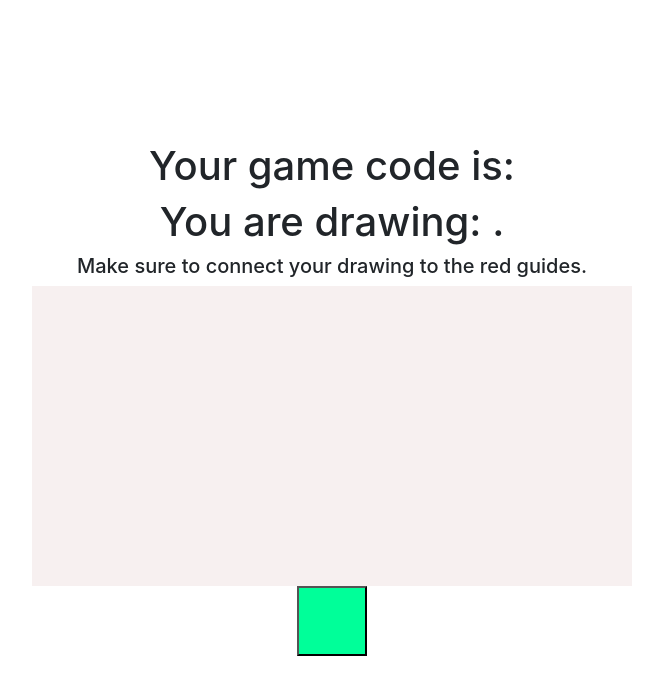
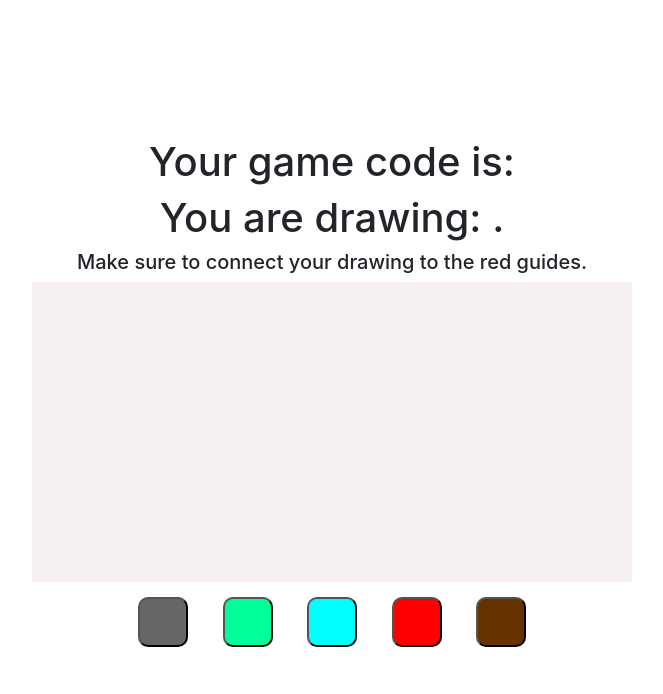
Before and after one commit to JackCotter/Draw.io, a website: page frontend/index.html in a window 1280 px wide. Both pictures are taken after typing "Sample" into the empty fields and a click on the button "Create New Game". Shown: the whole page, without its empty margins (308-971 px from the left). Drawn offline with nearby package versions, Linux system fonts and the light colour scheme; no server answers.

Commit message:
added 4 colours

```diff
--- a/frontend/index.html
+++ b/frontend/index.html
@@ -8,6 +8,51 @@
     <style>
         #gameScreen {
           display: none;
+        }
+        #default {
+          width: 50px;
+          height: 50px;
+          background-color:#666666;
+          stroke-width:6;
+          stroke:black;
+          border-radius: 10px;
+          margin: 15px;
+        }
+        #green {
+          width: 50px;
+          height: 50px;
+          background-color:#00ff99;
+          stroke-width:6;
+          stroke:black;
+          border-radius: 10px;
+          margin: 15px;
+        }
+        #blue {
+          width: 50px;
+          height: 50px;
+          background-color:#00ffff;
+          stroke-width:6;
+          stroke:black;
+          border-radius: 10px;
+          margin: 15px;
+        }
+        #red {
+          width: 50px;
+          height: 50px;
+          background-color:#ff0000;
+          stroke-width:6;
+          stroke:black;
+          border-radius: 10px;
+          margin: 15px;
+        }
+        #brown {
+          width: 50px;
+          height: 50px;
+          background-color:#663300;
+          stroke-width:6;
+          stroke:black;
+          border-radius: 10px;
+          margin: 15px;
         }
       </style>
 </head>
@@ -48,7 +93,13 @@
                   <canvas id="canvas"></canvas>
 
 
-                  <div><button id="green" style="width: 70px;height: 70px;background-color:#00ff99;stroke-width:6;stroke:black;"></button></div>
+                  <div>
+                    <button id="default"></button>
+                    <button id="green" ></button>
+                    <button id="blue"></button>
+                    <button id="red"></button>
+                    <button id="brown"></button>
+                  </div>
                 </div>
               </div>
         </div>
@@ -92,10 +143,30 @@
         const gameCodeInput = document.getElementById('gameCodeInput');
         const gameCodeDisplay = document.getElementById('gameCodeDisplay');
         const gameInstructions = document.getElementById('gameInstructions');
+        const defaultButton = document.getElementById('default');
         const greenButton = document.getElementById('green');
+        const blueButton = document.getElementById('blue');
+        const redButton = document.getElementById('red');
+        const brownButton = document.getElementById('brown');
+
+        defaultButton.addEventListener('click', () => {
+            currentColour = '#666666';
+        });
 
         greenButton.addEventListener('click', () => {
           currentColour = '#00ff99';
+        });
+
+        blueButton.addEventListener('click', () => {
+          currentColour = '#00ffff';
+        });
+
+        redButton.addEventListener('click', () => {
+            currentColour = '#ff0000';
+        });
+
+        brownButton.addEventListener('click', () => {
+            currentColour = '#663300';
         });
 
         newGameBtn.addEventListener('click', () => {
@@ -242,6 +313,7 @@
 
         function handleGameOver(state) {
           console.log(state);
+          gameInstructions.innerText = "nothing! (you're done)";
 
           canvas.height = 600;
 
```
